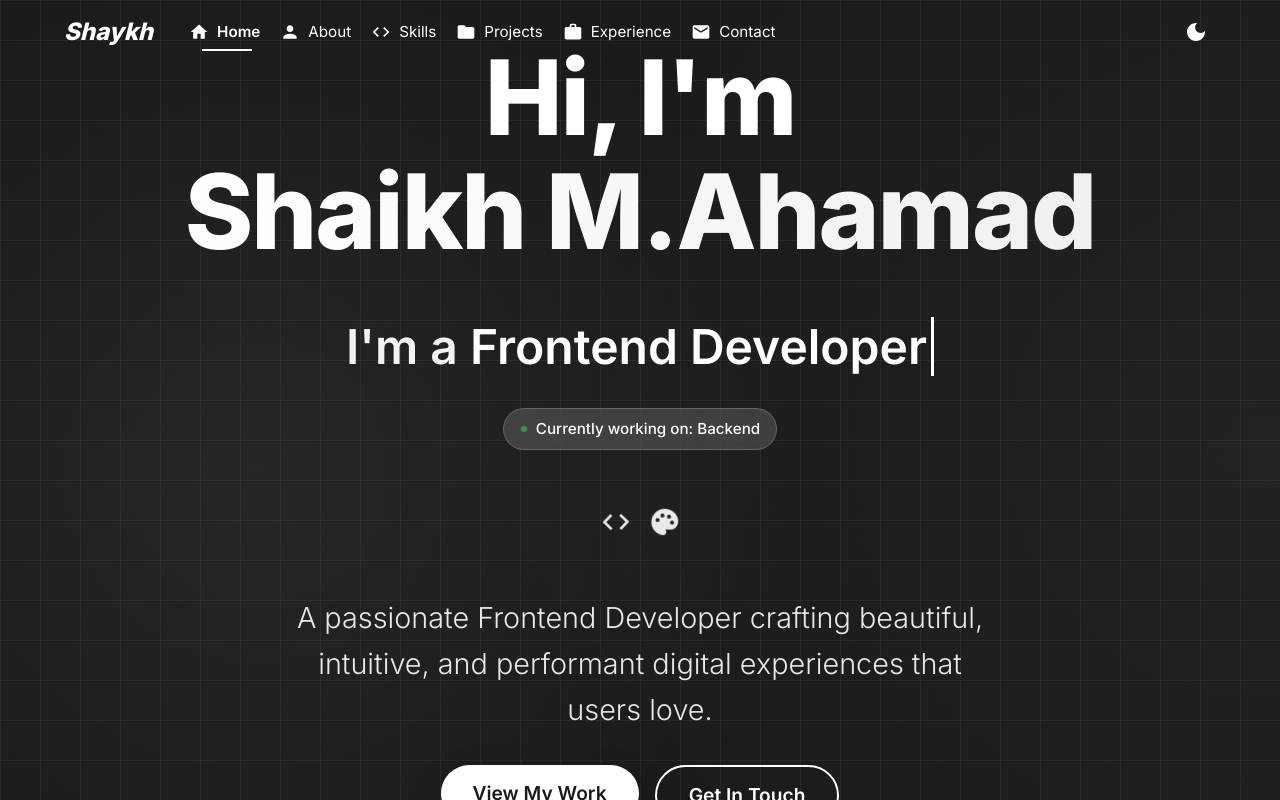
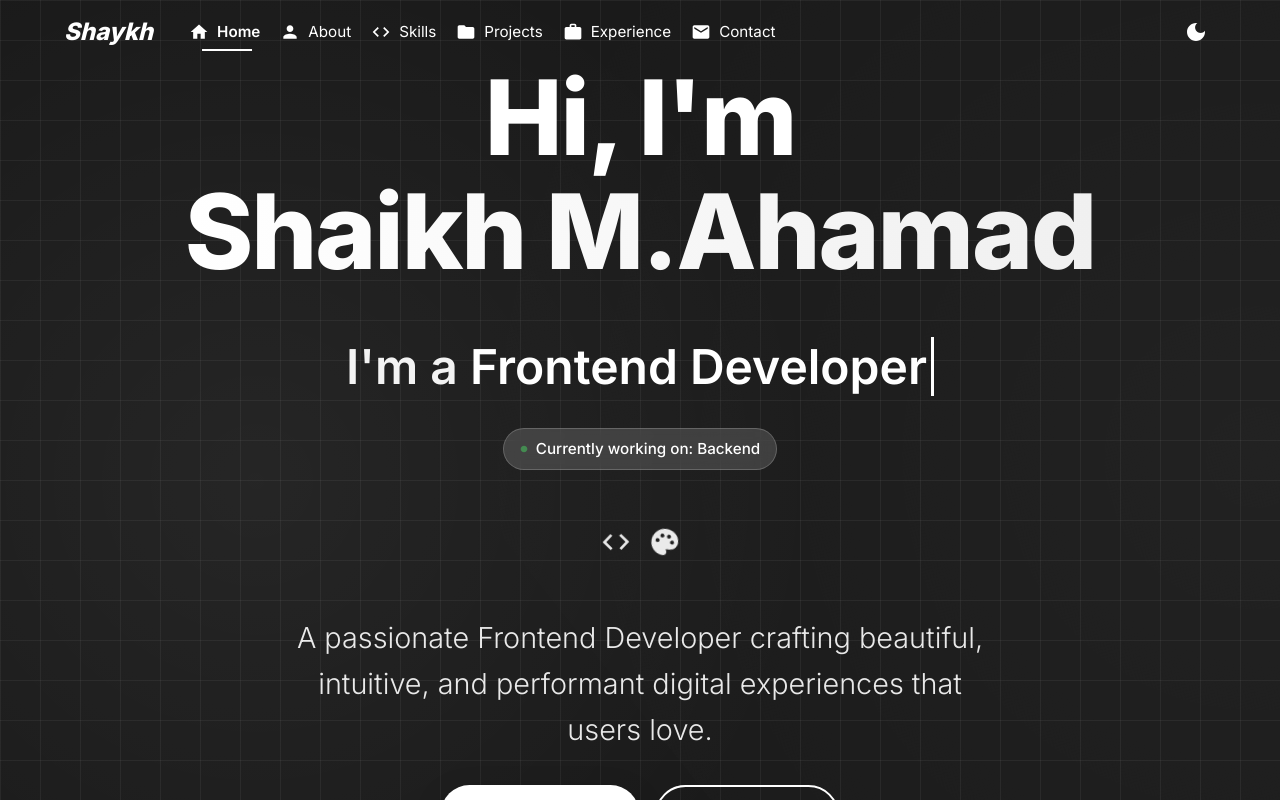
Before and after one commit to Ishrz/Portfolio_v1, a React (Vite) app: page / in a window 1280 px wide. Shown: the top 800 px of the page. Built offline with nearby package versions, Linux system fonts and the light colour scheme.

Commit message:
fix hero section

```diff
--- a/src/components/Hero.jsx
+++ b/src/components/Hero.jsx
@@ -80,7 +80,7 @@ const Hero = () => {
       id="home"
       sx={{
         // marginTop:'10px',
-        paddingTop:'40px',
+        paddingTop:'60px',
         minHeight: '100vh',
         display: 'flex',
         alignItems: 'center',
```
